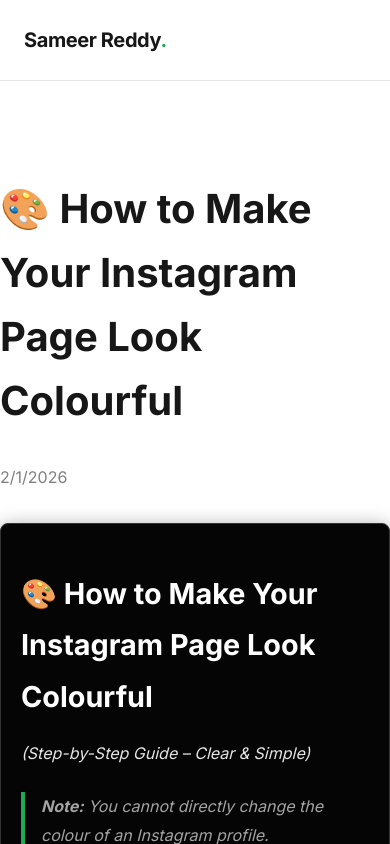
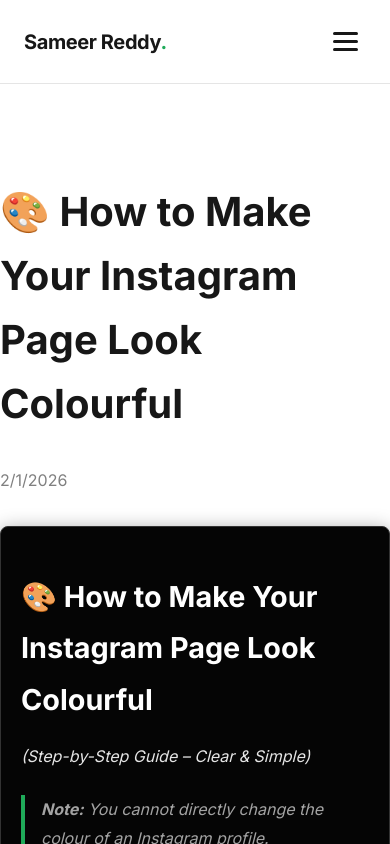
Before and after one commit to sameerreddy5/sameerreddy, a Next.js app: page /blog/1700000000007 in a window 390 px wide. Shown: the top 844 px of the page. Built offline with nearby package versions, Linux system fonts and the light colour scheme.

Commit message:
feat: implement responsive hamburger menu

```diff
--- a/src/components/Navbar.module.css
+++ b/src/components/Navbar.module.css
@@ -33,9 +33,71 @@
     color: var(--primary);
 }
 
+/* Hamburger styles */
+.hamburger {
+    display: none;
+    flex-direction: column;
+    gap: 5px;
+    background: none;
+    border: none;
+    cursor: pointer;
+    padding: 0.5rem;
+}
+
+.bar {
+    width: 25px;
+    height: 3px;
+    background-color: var(--foreground);
+    border-radius: 2px;
+    transition: all 0.3s ease;
+}
+
+/* Open state transformations */
+.barOpen:nth-child(1) {
+    transform: translateY(8px) rotate(45deg);
+}
+
+.barOpen:nth-child(2) {
+    opacity: 0;
+}
+
+.barOpen:nth-child(3) {
+    transform: translateY(-8px) rotate(-45deg);
+}
+
 @media (max-width: 768px) {
+    .hamburger {
+        display: flex;
+    }
+
     .links {
         display: none;
-        /* Mobile menu to be implemented if needed, or simple stack */
+        flex-direction: column;
+        position: absolute;
+        top: 100%;
+        left: 0;
+        right: 0;
+        background: var(--background);
+        padding: 2rem;
+        box-shadow: 0 10px 30px rgba(0, 0, 0, 0.1);
+        text-align: center;
+        border-bottom: 1px solid var(--gray-200);
+    }
+
+    .links.active {
+        display: flex;
+        animation: slideDown 0.3s ease forwards;
     }
 }
+
+@keyframes slideDown {
+    from {
+        opacity: 0;
+        transform: translateY(-10px);
+    }
+
+    to {
+        opacity: 1;
+        transform: translateY(0);
+    }
+}
--- a/src/components/Navbar.tsx
+++ b/src/components/Navbar.tsx
@@ -1,17 +1,33 @@
+'use client';
+
 import Link from 'next/link';
+import { useState } from 'react';
 import styles from './Navbar.module.css';
 
 export default function Navbar() {
+    const [isOpen, setIsOpen] = useState(false);
+
     return (
         <nav className={styles.nav}>
             <div className={`container ${styles.container}`}>
                 <Link href="/" className={styles.logo}>
                     Sameer Reddy<span className="text-primary">.</span>
                 </Link>
-                <div className={styles.links}>
-                    <Link href="/about">About</Link>
-                    <Link href="/#resources">Resources</Link>
-                    <Link href="/#community">Community</Link>
+
+                <button
+                    className={styles.hamburger}
+                    onClick={() => setIsOpen(!isOpen)}
+                    aria-label="Toggle menu"
+                >
+                    <span className={`${styles.bar} ${isOpen ? styles.barOpen : ''}`}></span>
+                    <span className={`${styles.bar} ${isOpen ? styles.barOpen : ''}`}></span>
+                    <span className={`${styles.bar} ${isOpen ? styles.barOpen : ''}`}></span>
+                </button>
+
+                <div className={`${styles.links} ${isOpen ? styles.active : ''}`}>
+                    <Link href="/about" onClick={() => setIsOpen(false)}>About</Link>
+                    <Link href="/#resources" onClick={() => setIsOpen(false)}>Resources</Link>
+                    <Link href="/#community" onClick={() => setIsOpen(false)}>Community</Link>
                 </div>
             </div>
         </nav>
```
